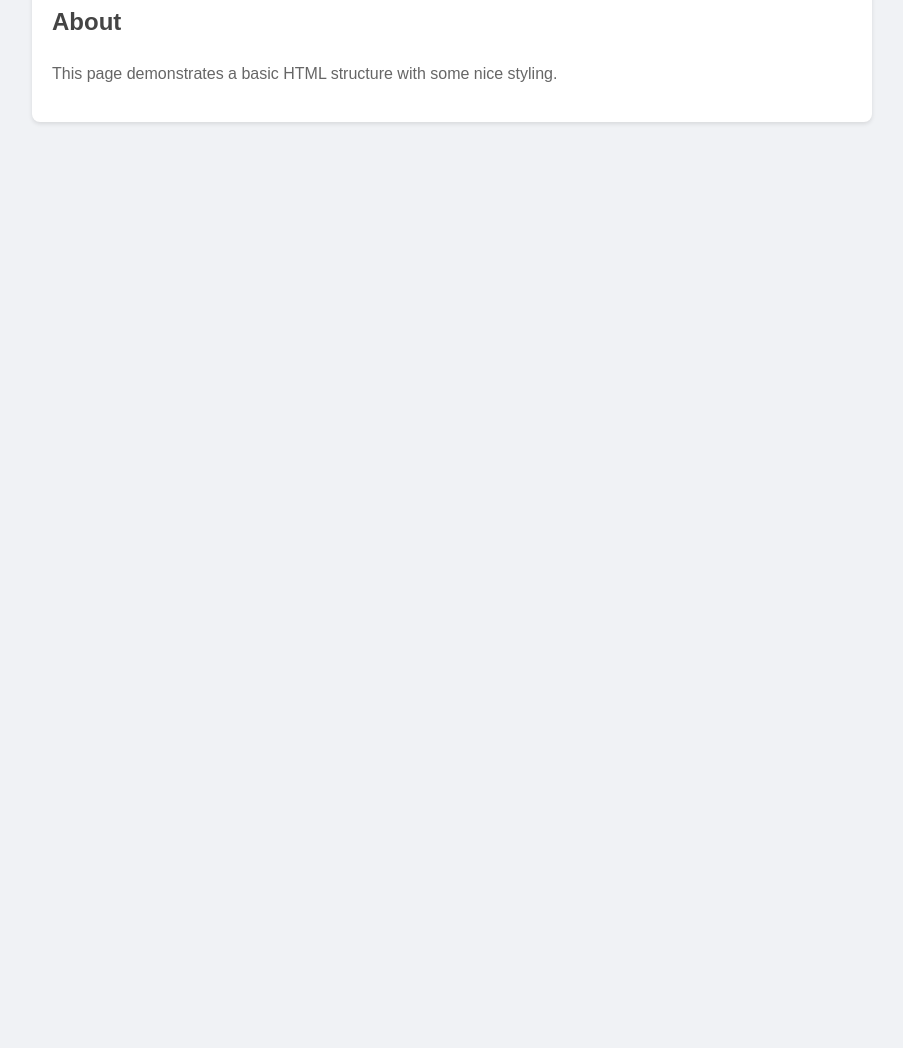
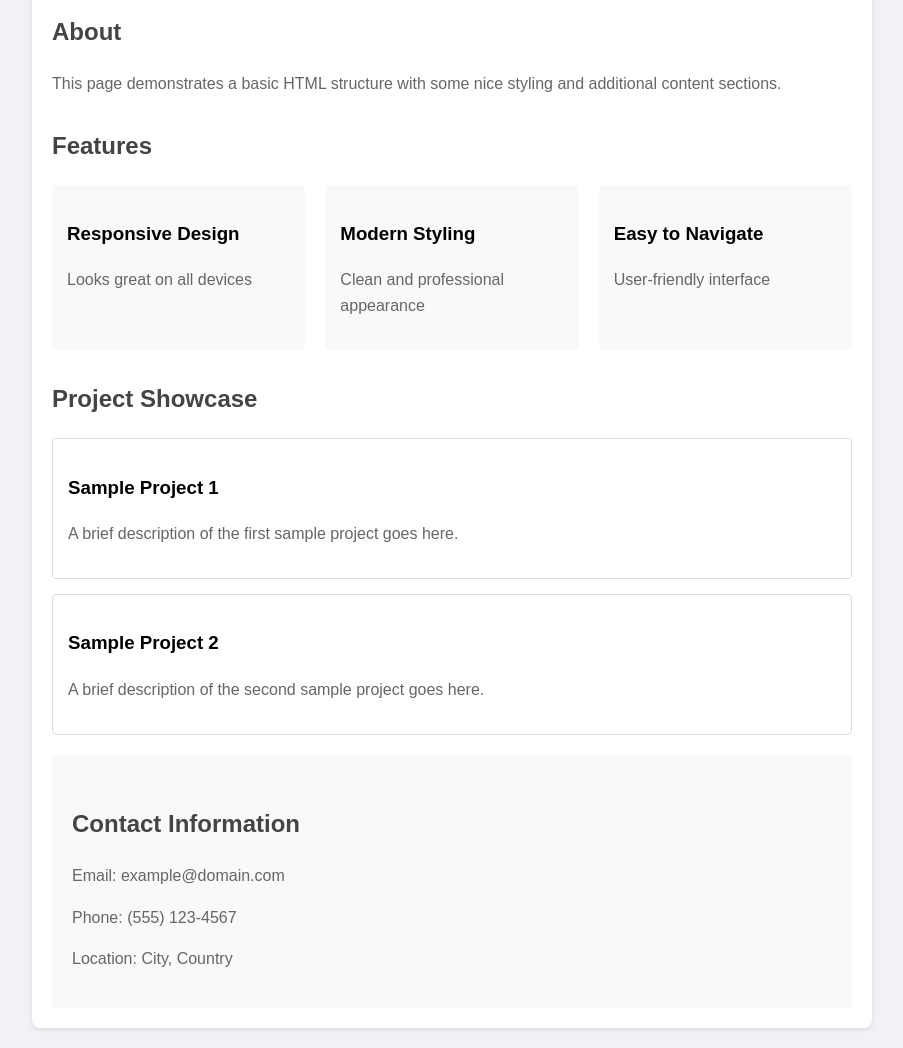
Before and after one commit to markelaugust74/agent-test, a plain HTML site: page index.html in a window 1280 px wide. Shown: the part 177-1225 px from the top of the page, without its empty margins (188-1091 px from the left). Before the commit the page ends 800 px from the top, so only its background shows below. Drawn offline with Linux system fonts and the light colour scheme.

Commit message:
Add more content sections

```diff
--- a/index.html
+++ b/index.html
@@ -26,9 +26,36 @@
         }
         h2 {
             color: #444;
+            margin-top: 30px;
         }
         p {
             color: #666;
+        }
+        .feature-grid {
+            display: grid;
+            grid-template-columns: repeat(auto-fit, minmax(250px, 1fr));
+            gap: 20px;
+            margin-top: 20px;
+        }
+        .feature-item {
+            padding: 15px;
+            background-color: #f8f9fa;
+            border-radius: 4px;
+        }
+        .contact-info {
+            background-color: #f8f9fa;
+            padding: 20px;
+            border-radius: 4px;
+            margin-top: 20px;
+        }
+        .project-showcase {
+            margin-top: 20px;
+        }
+        .project-card {
+            border: 1px solid #ddd;
+            padding: 15px;
+            margin-top: 15px;
+            border-radius: 4px;
         }
     </style>
 </head>
@@ -36,9 +63,47 @@
     <div class="container">
         <h1>Welcome to My Test Page</h1>
         <p>This is a simple test page created by an AI assistant.</p>
+
         <section>
             <h2>About</h2>
-            <p>This page demonstrates a basic HTML structure with some nice styling.</p>
+            <p>This page demonstrates a basic HTML structure with some nice styling and additional content sections.</p>
+        </section>
+
+        <section>
+            <h2>Features</h2>
+            <div class="feature-grid">
+                <div class="feature-item">
+                    <h3>Responsive Design</h3>
+                    <p>Looks great on all devices</p>
+                </div>
+                <div class="feature-item">
+                    <h3>Modern Styling</h3>
+                    <p>Clean and professional appearance</p>
+                </div>
+                <div class="feature-item">
+                    <h3>Easy to Navigate</h3>
+                    <p>User-friendly interface</p>
+                </div>
+            </div>
+        </section>
+
+        <section class="project-showcase">
+            <h2>Project Showcase</h2>
+            <div class="project-card">
+                <h3>Sample Project 1</h3>
+                <p>A brief description of the first sample project goes here.</p>
+            </div>
+            <div class="project-card">
+                <h3>Sample Project 2</h3>
+                <p>A brief description of the second sample project goes here.</p>
+            </div>
+        </section>
+
+        <section class="contact-info">
+            <h2>Contact Information</h2>
+            <p>Email: example@domain.com</p>
+            <p>Phone: (555) 123-4567</p>
+            <p>Location: City, Country</p>
         </section>
     </div>
 </body>
```
